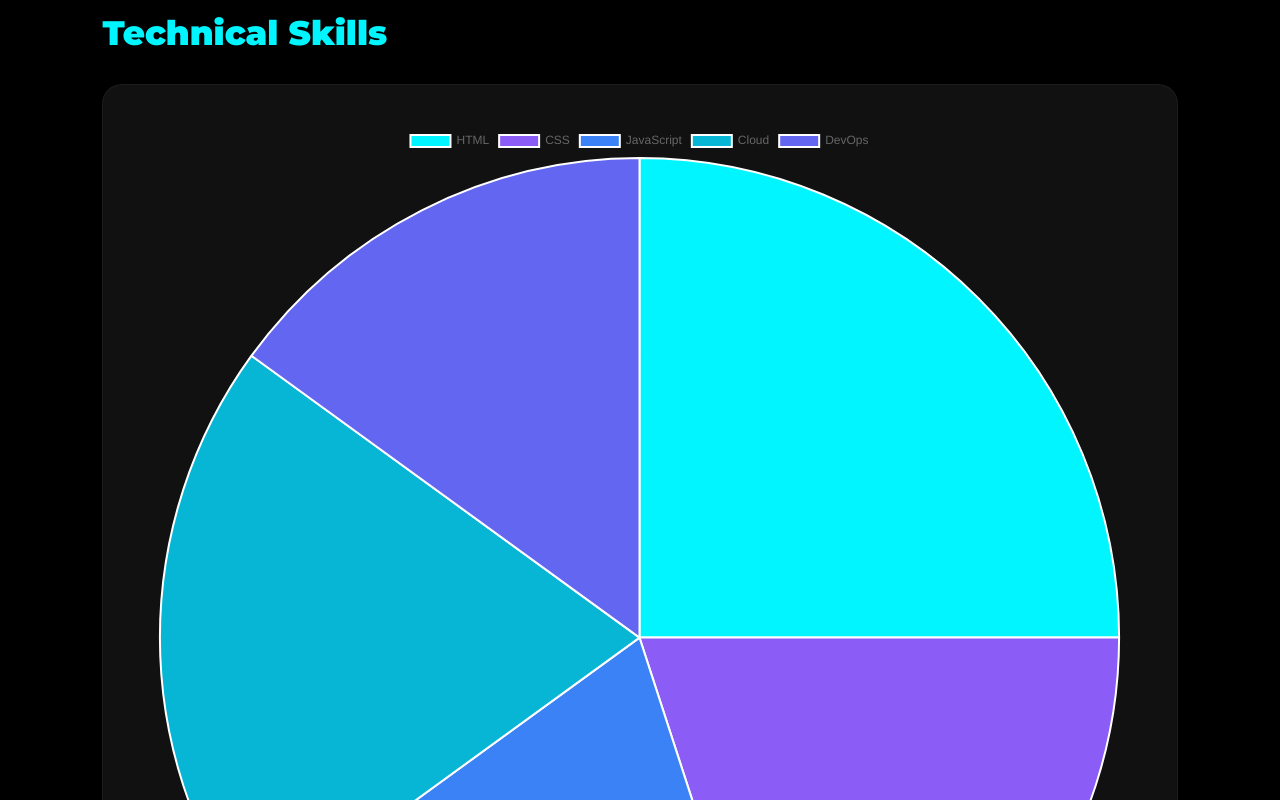
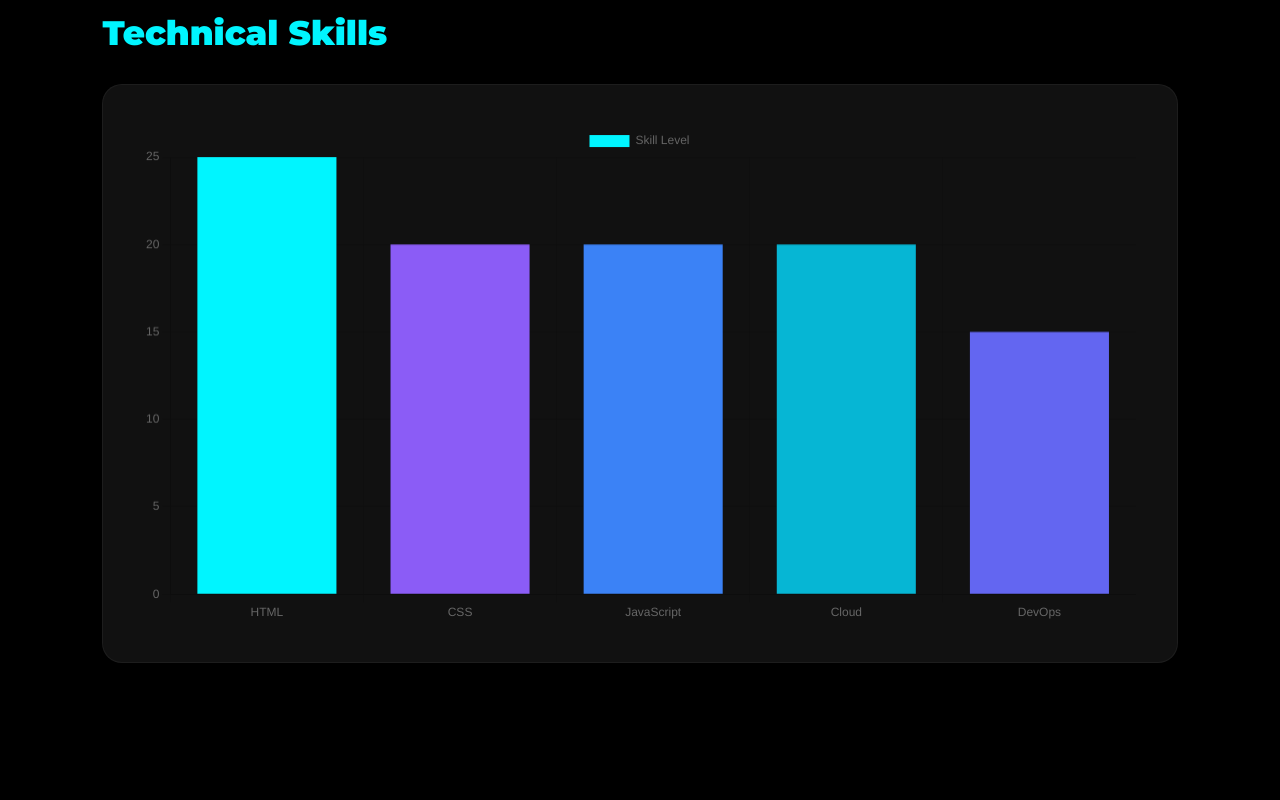
Before and after one commit to Bhuvana3017/portfolio-project, a plain HTML site: page public/index.html in a window 1280 px wide. Shown: the part 1340-2140 px from the top of the page. Drawn offline with nearby package versions, Linux system fonts and the light colour scheme.

Commit message:
Change chart type from pie to bar

```diff
--- a/public/index.html
+++ b/public/index.html
@@ -316,7 +316,7 @@ document.addEventListener("DOMContentLoaded", () => {
     });
 
     new Chart(document.getElementById("skillsChart"), {
-        type: "pie",
+        type: "bar",
         data: {
             labels: ["HTML","CSS","JavaScript","Cloud","DevOps"],
             datasets: [{
```
